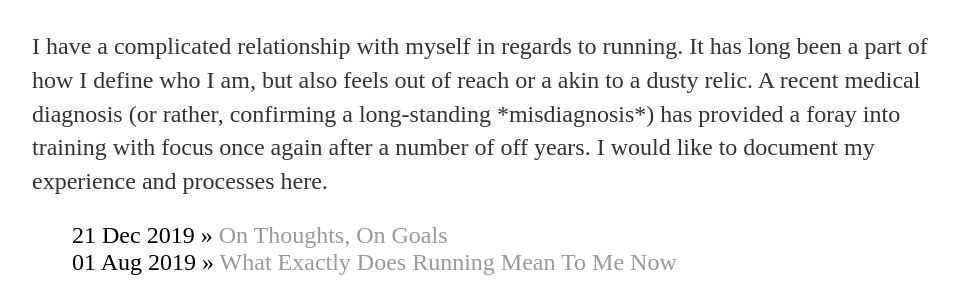
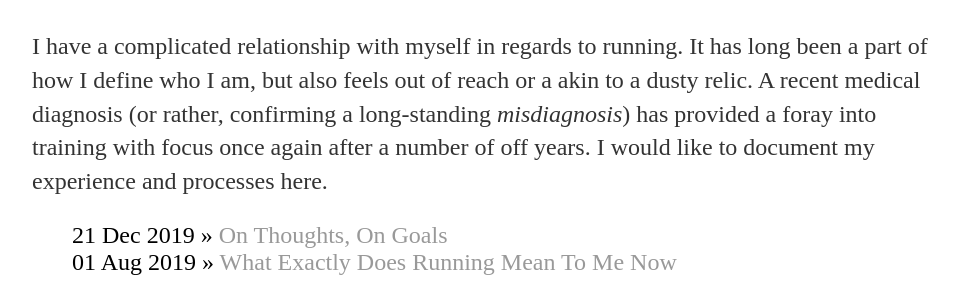
Before and after one commit to zoeakind/zoeakind.github.io, a Jekyll site: the page built from run/index.html, in a window 1280 px wide. Shown: the part 167-463 px from the top of the page, without its empty margins (160-1119 px from the left). Built offline with Jekyll 4.4.1, drawn with Linux system fonts in a browser that asks for light colours.

```diff
--- a/run/index.html
+++ b/run/index.html
@@ -5,7 +5,7 @@ title: Running Log
 	<h1>{{ page.title }}</h1>
 
 <div class="blurb">
-<p>I have a complicated relationship with myself in regards to running. It has long been a part of how I define who I am, but also feels out of reach or a akin to a dusty relic. A recent medical diagnosis (or rather, confirming a long-standing *misdiagnosis*) has provided a foray into training with focus once again after a number of off years. I would like to document my experience and processes here.</p>
+<p>I have a complicated relationship with myself in regards to running. It has long been a part of how I define who I am, but also feels out of reach or a akin to a dusty relic. A recent medical diagnosis (or rather, confirming a long-standing <i>misdiagnosis</i>) has provided a foray into training with focus once again after a number of off years. I would like to document my experience and processes here.</p>
 </div><!-- /.blurb -->
 
 {% for category in site.categories %}
```
